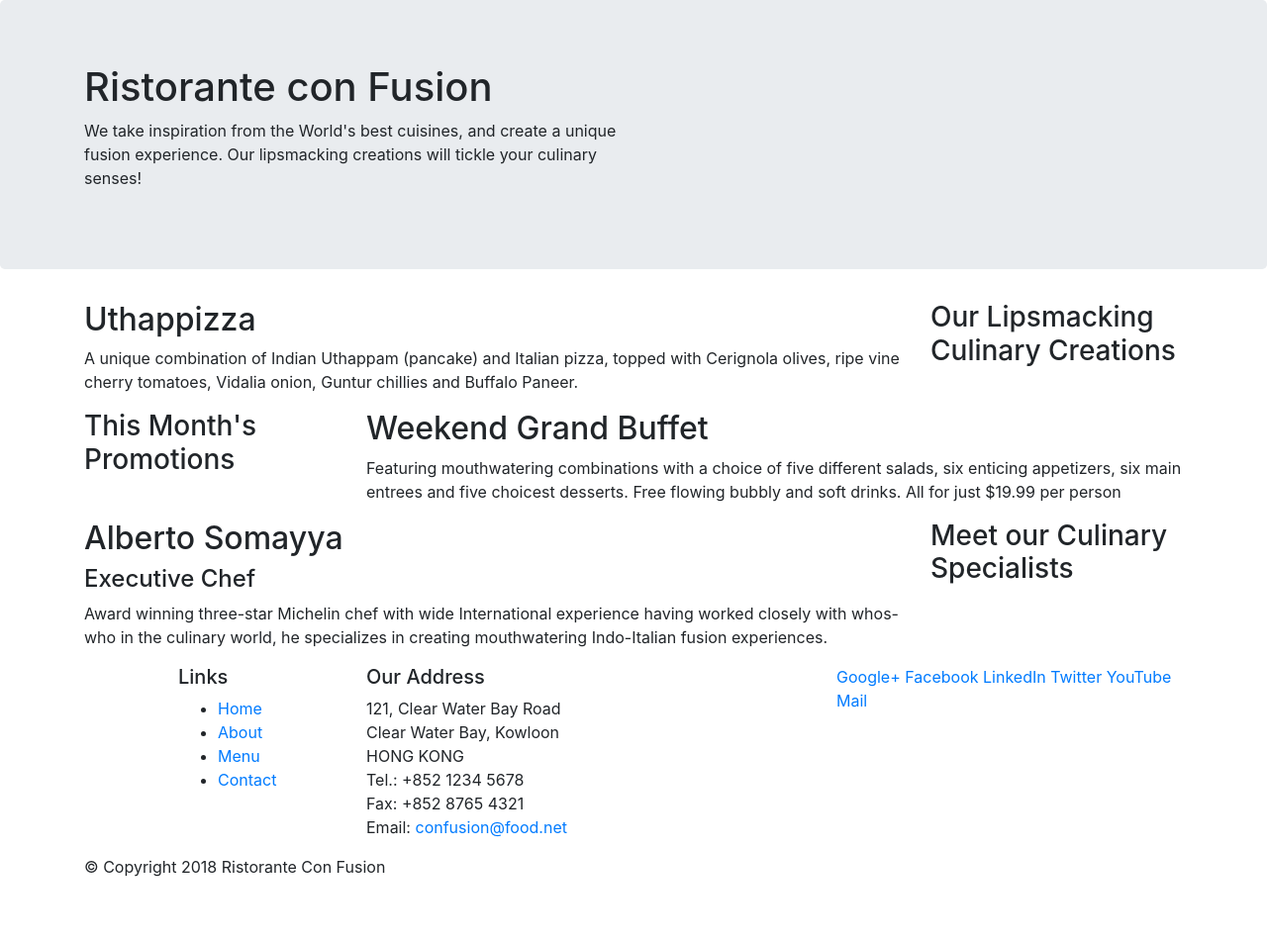
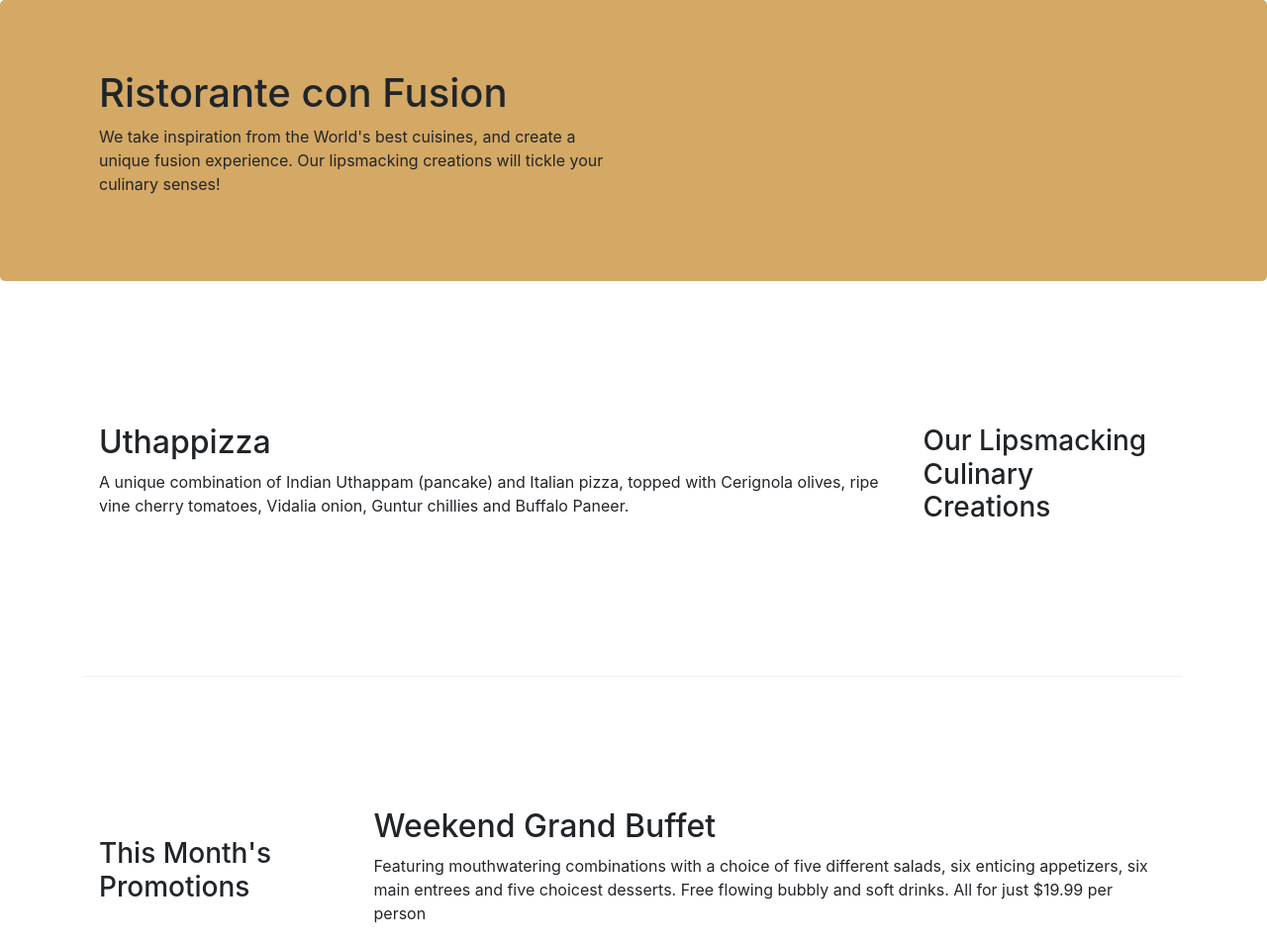
Before and after one commit to MeghanaMadala/pick_your_pickle, a website: page index.html in a window 1280 px wide. Shown: the top 954 px of the page at 99% size. Before the commit the page ends 904 px from the top, so only its background shows below. Drawn offline with nearby package versions, Linux system fonts and the light colour scheme.

Commit message:
Bootstrap grid part 2

```diff
--- /dev/null
+++ b/css/styles.css
@@ -0,0 +1,28 @@
+.row-header {
+    margin: 0px auto;
+    padding: 0px auto;
+}
+
+.row-content {
+    margin:0px auto;
+    padding: 50px 0px 50px 0px;
+    border-bottom: 1px ridge;
+    min-height: 400px;
+}
+
+.footer{
+    background-color: #65d465;
+    margin: 0px auto;
+    padding: 20px 0px 20px 0px;
+}
+.jumbotron{
+    background-color: #d4a865;
+    padding: 70px 30px 70px 30px;
+    margin: 0px auto;
+
+}
+.address{
+    font-size: 80%;
+    margin: 0px;
+    color: #0f0f0f;
+}
--- a/index.html
+++ b/index.html
@@ -9,14 +9,15 @@
 
      <!-- Bootstrap CSS -->
      <link rel="stylesheet" href="node_modules/bootstrap/dist/css/bootstrap.min.css">
-    <title>Ristorante Con Fusion</title>
+     <link rel="stylesheet" href="css/styles.css">
+     <title>Ristorante Con Fusion</title>
 </head>
 
 <body>
 
     <header class="jumbotron">
         <div class="container">
-            <div class="row">
+            <div class="row row-header">
                 <div class="col-12 col-sm-6">
                     <h1>Ristorante con Fusion</h1>
                     <p>We take inspiration from the World's best cuisines, and create a unique fusion experience. Our lipsmacking creations will tickle your culinary senses!</p>
@@ -28,7 +29,7 @@
     </header>
 
     <div  class="container">
-        <div class="row">
+        <div class="row row-content align-items-center">
             <div class="col-12 col-sm-4 order-sm-last col-md-3">
                 <h3>Our Lipsmacking Culinary Creations</h3>
             </div>
@@ -39,7 +40,7 @@
         </div>
 
 
-        <div class="row">
+        <div class="row row-content align-items-center">
             <div class="col-12 col-sm-4 col-md-3">
                 <h3>This Month's Promotions</h3>
             </div>
@@ -49,7 +50,7 @@
             </div>
         </div>
 
-        <div class="row">
+        <div class="row row-content align-items-center">
             <div class="col-12 col-sm-4 order-sm-last col-md-3">
                 <h3>Meet our Culinary Specialists</h3>
             </div>
@@ -61,12 +62,12 @@
         </div>
     </div>
 
-    <footer>
+    <footer class="footer">
         <div class="container">
             <div class="row">
                 <div class="col-4 offset-1 col-sm-2">
                     <h5>Links</h5>
-                    <ul>
+                    <ul class="list-unstyled">
                         <li><a href="#">Home</a></li>
                         <li><a href="#">About</a></li>
                         <li><a href="#">Menu</a></li>
@@ -84,8 +85,8 @@
 		              Email: <a href="mailto:confusion@food.net">confusion@food.net</a>
 		           </address>
                 </div>
-                <div class="col-12 col-sm-4">
-                    <div>
+                <div class="col-12 col-sm-4 align-self-center">
+                    <div class="text-center">
                         <a href="http://google.com/+">Google+</a>
                         <a href="http://www.facebook.com/profile.php?id=">Facebook</a>
                         <a href="http://www.linkedin.com/in/">LinkedIn</a>
@@ -95,7 +96,7 @@
                     </div>
                 </div>
            </div>
-           <div class="row">
+           <div class="row justify-content-center">
                 <div class="col-auto">
                     <p>© Copyright 2018 Ristorante Con Fusion</p>
                 </div>
```
